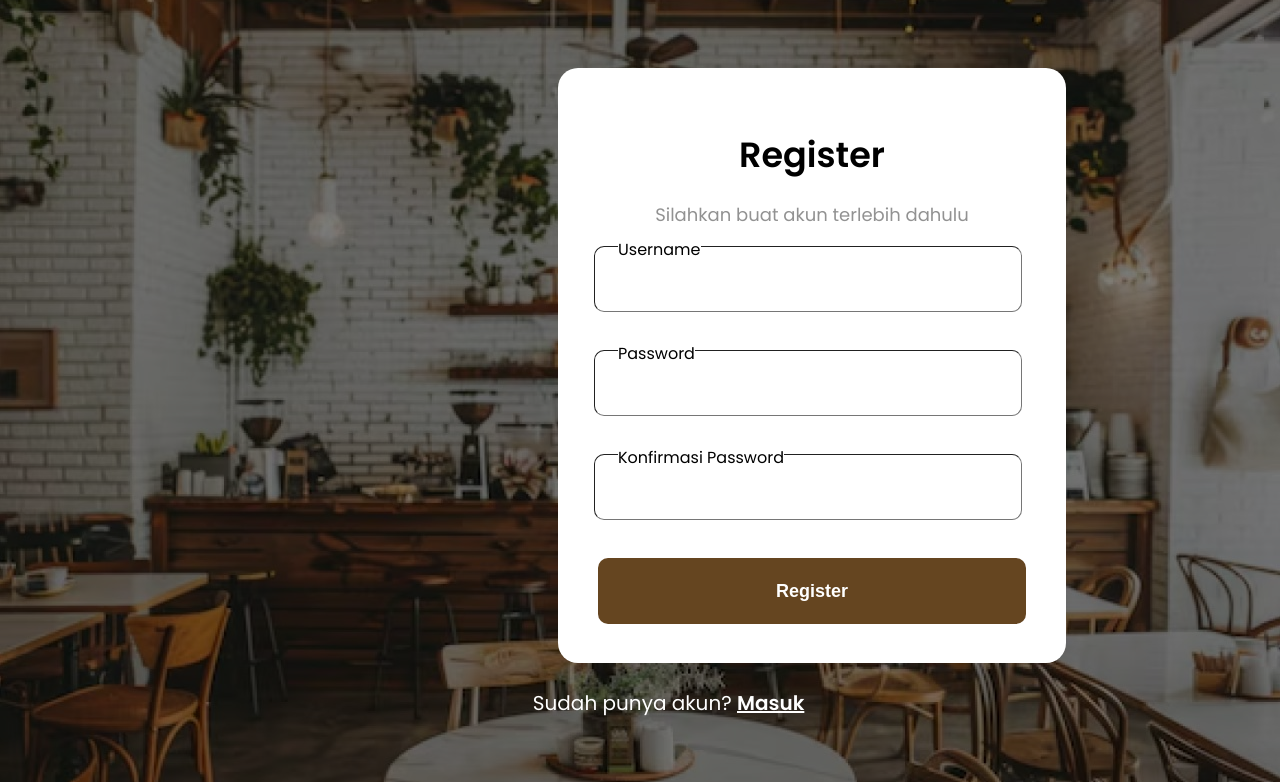
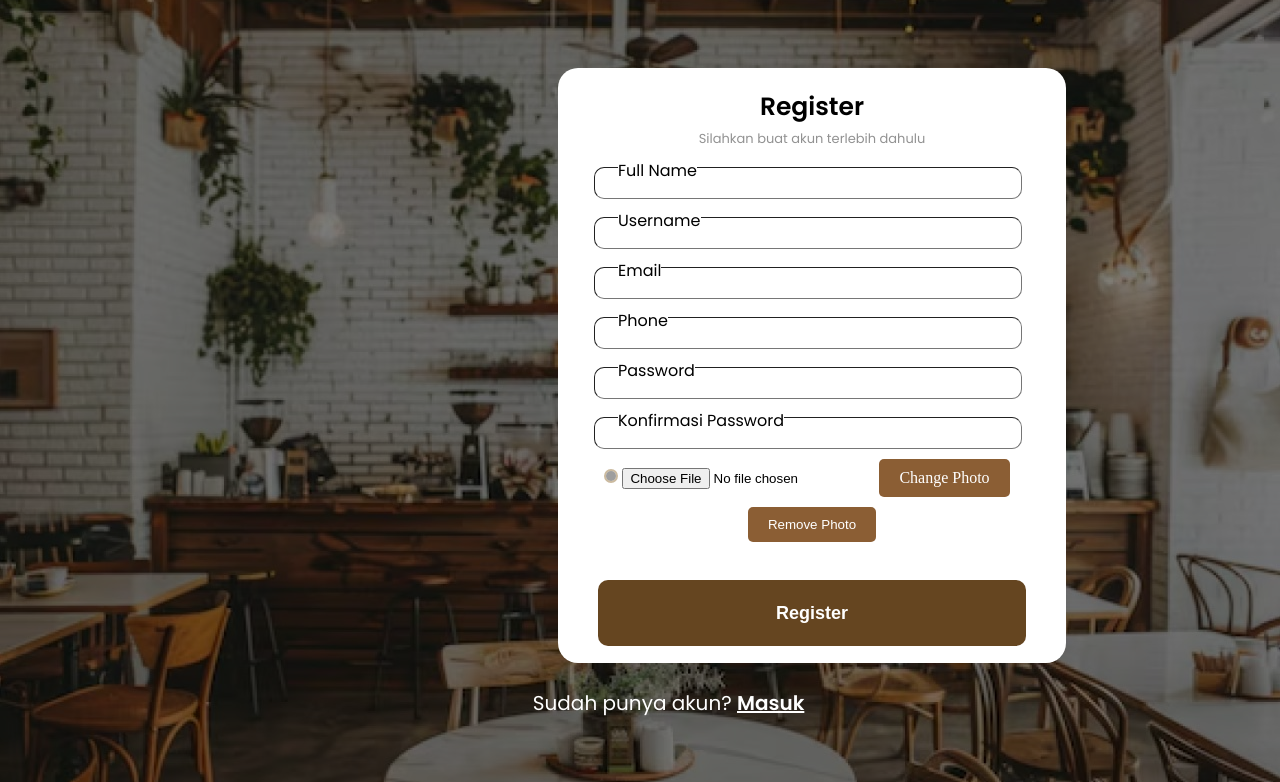
Before and after one commit to jyuanwibawa/warung_kopi, a PHP site: page /register.html in a window 1280 px wide. Shown: the top 782 px of the page. Run offline with PHP 8.4, Linux system fonts and the light colour scheme; grey boxes are pictures that could not be loaded.

Commit message:
frontend register foto

```diff
--- a/css/register.css
+++ b/css/register.css
@@ -33,30 +33,98 @@
 
     .textmid {
         color: black;
-        font-size: 35px;
+        font-size: 25px;
         text-align: center;
-        margin-top: 60px;
+        margin-top: 20px;
         font-family: 'Poppins', sans-serif;
         font-weight: bold;
     }
 
     .silahkan {
         color: #929292;
-        font-size: 18px;
+        font-size: 13px;
         text-align: center;
-        margin-top: 20px;
+        margin-top: 3px;
         font-family: 'Poppins', sans-serif;
     }
 
-    .form_username input {
+    .form_fullname input {
         width: 428px;
-        height: 66px;
+        height: 20px;
         margin-left: 36px;
         box-sizing: border-box;
         border-radius: 10px ;
         border-width: 1px;
         font-size: 20px;
         padding: 15px;
+        font-family: 'Poppins', sans-serif;
+    }
+
+    .form_username input {
+        width: 428px;
+        height: 20px;
+        margin-left: 36px;
+        box-sizing: border-box;
+        border-radius: 10px ;
+        border-width: 1px;
+        font-size: 20px;
+        padding: 15px;
+        font-family: 'Poppins', sans-serif;
+    }
+
+    .form_email input {
+        width: 428px;
+        height: 20px;
+        margin-left: 36px;
+        box-sizing: border-box;
+        border-radius: 10px ;
+        border-width: 1px;
+        font-size: 20px;
+        padding: 15px;
+        font-family: 'Poppins', sans-serif;
+    }
+
+    .form_phone input {
+        width: 428px;
+        height: 20px;
+        margin-left: 36px;
+        box-sizing: border-box;
+        border-radius: 10px ;
+        border-width: 1px;
+        font-size: 20px;
+        padding: 15px;
+        font-family: 'Poppins', sans-serif;
+    }
+
+    .form_password input {
+        width: 428px;
+        height: 20px;
+        margin-left: 36px;
+        box-sizing: border-box;
+        border-radius: 10px;
+        border-width: 1px;
+        font-size: 20px;
+        padding: 15px;
+        font-family: 'Poppins', sans-serif;
+    }
+
+    .form_konfirmasi_password input {
+        width: 428px;
+        height: 20px;
+        margin-left: 36px;
+        box-sizing: border-box;
+        border-radius: 10px;
+        border-width: 1px;
+        font-size: 20px;
+        padding: 15px;
+        font-family: 'Poppins', sans-serif;
+    }
+
+    .label_fn {
+        background-color: #ffffff;
+        position: absolute;
+        margin-left: 60px;
+        margin-top: 9px;
         font-family: 'Poppins', sans-serif;
     }
 
@@ -68,11 +136,27 @@
         font-family: 'Poppins', sans-serif;
     }
 
+    .label_email {
+        background-color: #ffffff;
+        position: absolute;
+        margin-left: 60px;
+        margin-top: 9px;
+        font-family: 'Poppins', sans-serif;
+    }
+
+    .label_phone {
+        background-color: #ffffff;
+        position: absolute;
+        margin-left: 60px;
+        margin-top: 9px;
+        font-family: 'Poppins', sans-serif;
+    }
+
     .label_pw {
         background-color: #ffffff;
         position: absolute;
         margin-left: 60px;
-        margin-top: 29px;
+        margin-top: 9px;
         font-family: 'Poppins', sans-serif;
     }
 
@@ -80,38 +164,45 @@
         background-color: #ffffff;
         position: absolute;
         margin-left: 60px;
-        margin-top: 29px;
+        margin-top: 9px;
         font-family: 'Poppins', sans-serif;
     }
 
-    .form_password input {
-        width: 428px;
-        height: 66px;
-        margin-left: 36px;
-        margin-top: 20px;
-        box-sizing: border-box;
-        border-radius: 10px;
-        border-width: 1px;
-        font-size: 20px;
-        padding: 15px;
-        font-family: 'Poppins', sans-serif;
+    .profile-picture {
+        text-align: center;
+        margin-bottom: 5px;
     }
 
-    .form_konfirmasi_password input {
-        width: 428px;
-        height: 66px;
-        margin-left: 36px;
-        margin-top: 20px;
-        box-sizing: border-box;
-        border-radius: 10px;
-        border-width: 1px;
-        font-size: 20px;
-        padding: 15px;
-        font-family: 'Poppins', sans-serif;
+    .profile-picture img {
+        width: 10px;
+        height: 10px;
+        border-radius: 50%;
+        object-fit: cover;
+        background-color: #f7efe6;
+        border: 2px solid #cbba9f;
+    }
+
+    .edit-button, .upload-button, .delete-button, .save-button, .cancel-button {
+        margin-top: 10px;
+        padding: 10px 20px;
+        border: none;
+        border-radius: 5px;
+        background-color: #8b5e34;
+        color: white;
+        cursor: pointer;
+        transition: background-color 0.3s ease;
+    }
+
+    .edit-button:hover, .upload-button:hover, .delete-button:hover, .save-button:hover, .cancel-button:hover {
+        background-color: #734a27;
+    }
+
+    .upload-button {
+        display: inline-block;
+        margin-right: 10px;
     }
 
     .form_button {
-
         text-align: center;
         margin-top: 34px;
         font-family: 'Poppins', sans-serif;
--- a/profile.html
+++ b/profile.html
@@ -12,7 +12,7 @@
                 <img src="assets/logo.svg" alt="" style="height: 50px" />
             </div>
             <ul class="nav-links">
-                <li><a href="#home">Home</a></li>
+                <li><a href="home.php">Home</a></li>
                 <li><a href="#about">By Mood</a></li>
                 <li><a href="#services">By Activity</a></li>
             </ul>
--- a/register.html
+++ b/register.html
@@ -18,9 +18,21 @@
             Silahkan buat akun terlebih dahulu
         </div>
         <form action="process/register-process.php" method="post">
+            <div class="form_fullname">
+                <label class="label_fn">Full Name</label><br>
+                <input type="text" name="form_fullname" required><br>
+            </div>
             <div class="form_username">
                 <label class="label_usn">Username</label><br>
                 <input type="text" name="form_username" required><br>
+            </div>
+            <div class="form_email">
+                <label class="label_email">Email</label><br>
+                <input type="text" name="form_email" required><br>
+            </div>
+            <div class="form_phone">
+                <label class="label_phone">Phone</label><br>
+                <input type="text" name="form_phone" required><br>
             </div>
             <div class="form_password">
                 <label class="label_pw">Password</label><br>
@@ -29,6 +41,12 @@
             <div class="form_konfirmasi_password">
                 <label class="label_konfpw">Konfirmasi Password</label><br>
                 <input type="password" name="form_konfirmasi_password" required><br>
+            </div>
+            <div class="profile-picture">
+                <img src="Profile.png" alt="Profile Picture" id="profileImgEdit" />
+                <input type="file" id="fileInput" accept="image/*" />
+                <label for="fileInput" class="upload-button">Change Photo</label>
+                <button class="delete-button" id="deletePhoto">Remove Photo</button>
             </div>
             <div class="form_button">
                 <button type="submit">Register</button>
@@ -41,6 +59,7 @@
     </div>
 
     <script src="javascipt/register.js"></script>
+
 </body>
 
 </html>
```
